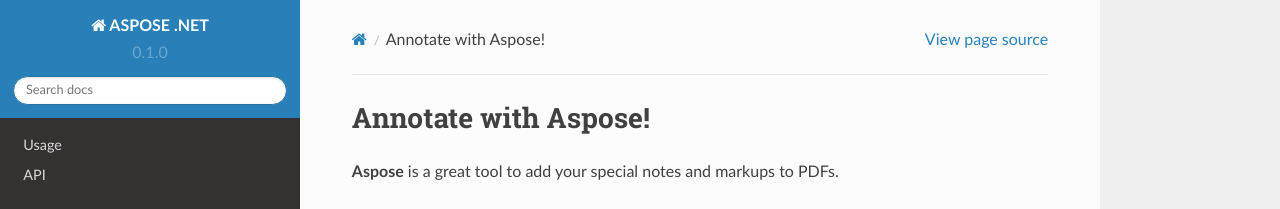
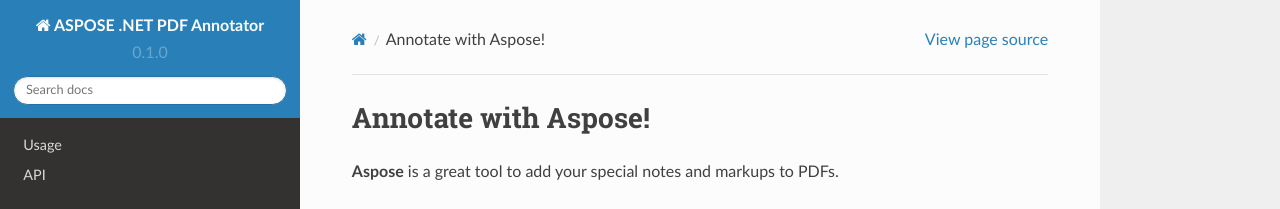
Before and after one commit to vadimsteckler1/asposetest, a Sphinx documentation site: the page built from docs/source/index.rst, in a window 1280 px wide. Shown: the top 209 px of the page. Built offline with Sphinx 7.4.7 and the Read the Docs theme 2.0.0, drawn with Linux system fonts in a browser that asks for light colours.

Commit message:
Update conf.py

```diff
--- a/docs/source/conf.py
+++ b/docs/source/conf.py
@@ -2,7 +2,7 @@
 
 # -- Project information
 
-project = 'ASPOSE .NET'
+project = 'ASPOSE .NET PDF Annotator'
 copyright = '2022, VS'
 author = 'Vadim Steckler'
 
```
